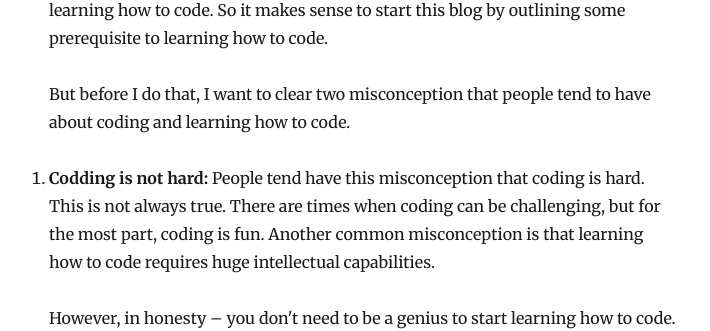
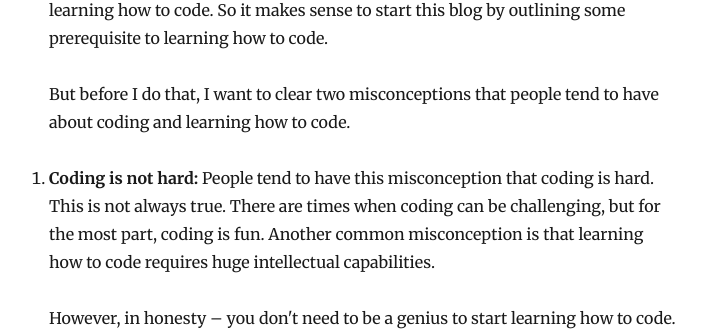
Before and after one commit to nzesalem/vorlume.com, a Gatsby site: page /start-coding/ in a window 1280 px wide. Shown: the part 355-686 px from the top of the page, without its empty margins (276-986 px from the left). Built offline with nearby package versions, Linux system fonts and the light colour scheme; Gatsby itself is replaced by a stand-in of ours; some packages are replaced by stand-ins of ours.

Commit message:
Add deploy script
Fix typos pointed out by Prince

```diff
--- a/content/blog/start-coding/index.md
+++ b/content/blog/start-coding/index.md
@@ -7,8 +7,8 @@ In the spirit of new year, I decided to follow [Dan Abramov's](https://twitter.c
 
 People have always asked me what they need to have in place before they can start learning how to code. So it makes sense to start this blog by outlining some prerequisite to learning how to code.
 
-But before I do that, I want to clear two misconception that people tend to have about coding and learning how to code.
-1. **Codding is not hard:** People tend have this misconception that coding is hard. This is not always true. There are times when coding can be challenging, but for the most part, coding is fun. Another common misconception is that learning how to code requires huge intellectual capabilities.
+But before I do that, I want to clear two misconceptions that people tend to have about coding and learning how to code.
+1. **Coding is not hard:** People tend to have this misconception that coding is hard. This is not always true. There are times when coding can be challenging, but for the most part, coding is fun. Another common misconception is that learning how to code requires huge intellectual capabilities.
 
 However, in honesty – you don't need to be a genius to start learning how to code. All you need to have is motivation, interest, and discipline. Coding can be as fun as learning a new language. Yes, you may find it intimidating at first, but with time you will come to enjoy it.
 
--- a/package.json
+++ b/package.json
@@ -38,6 +38,7 @@
   "devDependencies": {
     "eslint": "^4.19.1",
     "eslint-plugin-react": "^7.11.1",
+    "gh-pages": "^2.0.1",
     "prettier": "^1.14.2"
   },
   "homepage": "https://github.com/gatsbyjs/gatsby-starter-blog#readme",
@@ -58,6 +59,7 @@
     "develop": "gatsby develop",
     "start": "npm run develop",
     "build": "gatsby build",
-    "fix-semi": "eslint --quiet --ignore-pattern node_modules --ignore-pattern public --parser babel-eslint --no-eslintrc --rule '{\"semi\": [2, \"never\"], \"no-extra-semi\": [2]}' --fix gatsby-node.js"
+    "fix-semi": "eslint --quiet --ignore-pattern node_modules --ignore-pattern public --parser babel-eslint --no-eslintrc --rule '{\"semi\": [2, \"never\"], \"no-extra-semi\": [2]}' --fix gatsby-node.js",
+    "deploy": "gatsby build --prefix-paths && gh-pages -d public"
   }
 }
```
Also changed, not shown: 1 other file.
